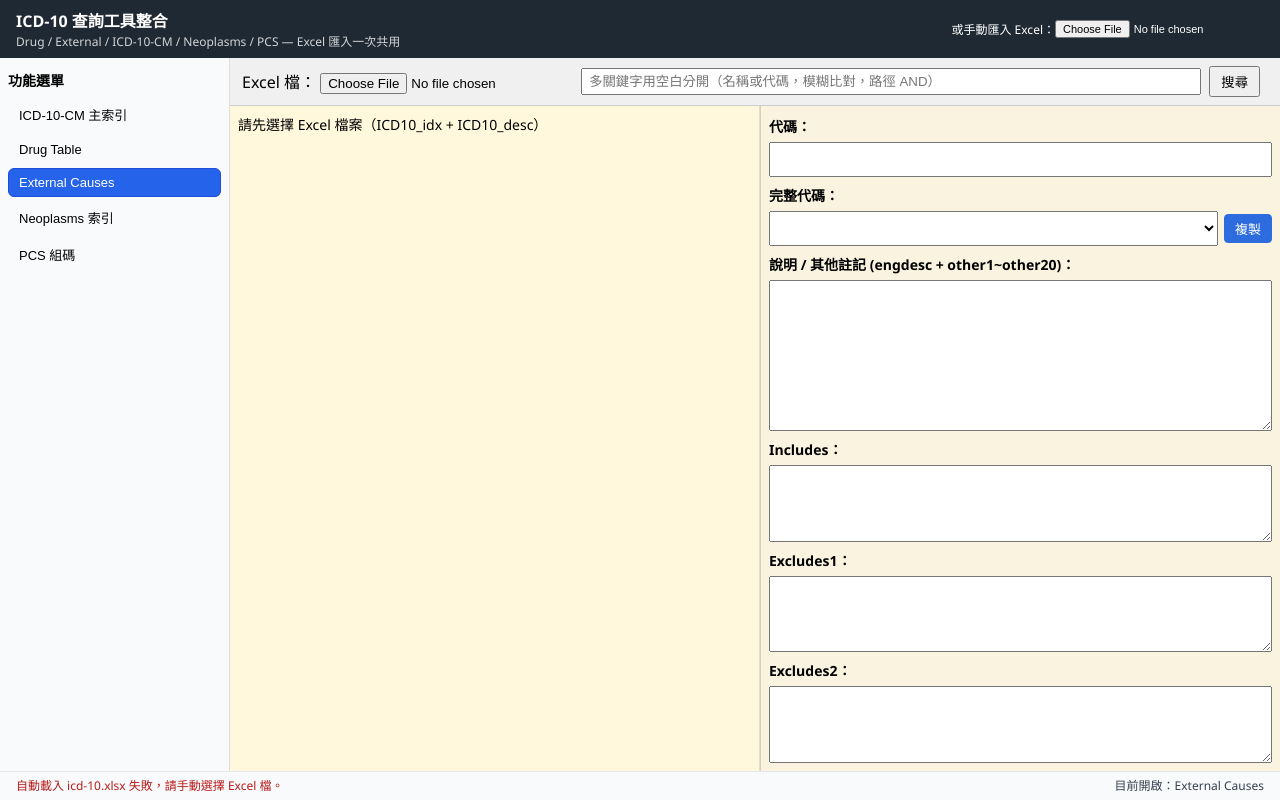
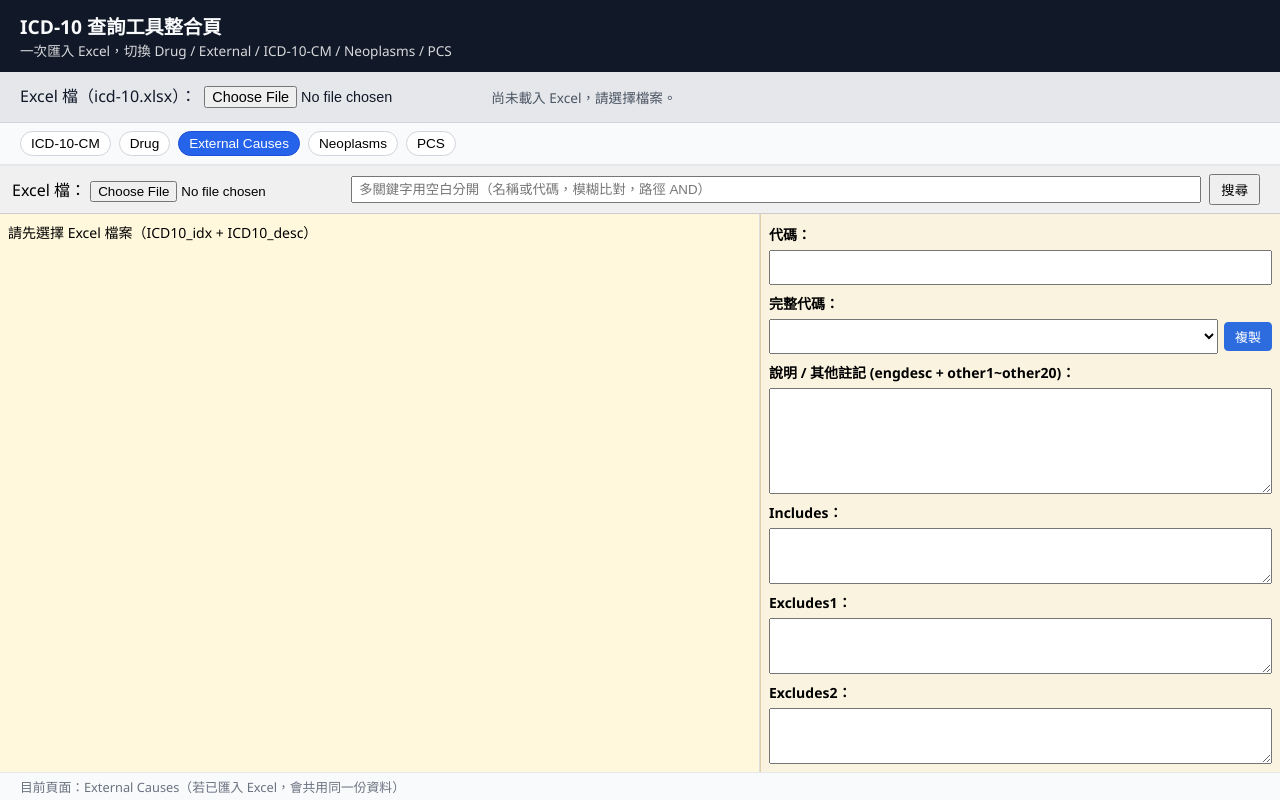
Before and after one commit to kaiyen1977/ICD-10, a plain HTML site: page index.html in a window 1280 px wide. Both pictures are taken after a click on the button "External Causes". Drawn offline with Linux system fonts and the light colour scheme; no server answers.

Commit message:
Update index.html

```diff
--- a/index.html
+++ b/index.html
@@ -1,318 +1,279 @@
 <!DOCTYPE html>
 <html lang="zh-Hant">
 <head>
-  <meta charset="UTF-8">
-  <title>ICD-10 查詢工具整合</title>
+  <meta charset="UTF-8" />
+  <title>ICD-10 工具總入口</title>
 
-  <!-- 讀 Excel 用 -->
+  <!-- XLSX：給 index 讀 Excel 用 -->
   <script src="https://cdn.jsdelivr.net/npm/xlsx@0.18.5/dist/xlsx.full.min.js"></script>
 
   <style>
     body {
       margin: 0;
-      font-family: "Segoe UI", system-ui, sans-serif;
+      font-family: "Segoe UI", system-ui, -apple-system, BlinkMacSystemFont, sans-serif;
+      background: #f5f5f7;
+      color: #111827;
       height: 100vh;
       display: flex;
       flex-direction: column;
     }
     header {
-      padding: 8px 16px;
-      background: #1f2933;
-      color: #fff;
-      font-size: 14px;
+      padding: 12px 20px;
+      background: #111827;
+      color: #f9fafb;
       display: flex;
       flex-wrap: wrap;
       align-items: center;
+      gap: 10px;
+    }
+    header h1 {
+      margin: 0;
+      font-size: 1.2rem;
+      font-weight: 600;
+    }
+    header .sub {
+      font-size: 0.85rem;
+      opacity: 0.85;
+    }
+
+    #top-bar {
+      padding: 10px 20px;
+      display: flex;
+      flex-wrap: wrap;
+      gap: 10px;
+      align-items: center;
+      background: #e5e7eb;
+      border-bottom: 1px solid #d1d5db;
+    }
+    #excelInput {
+      padding: 4px;
+      font-size: 0.9rem;
+    }
+    #excelStatus {
+      font-size: 0.85rem;
+      color: #4b5563;
+      white-space: pre-line;
+    }
+    #excelStatus.error {
+      color: #b91c1c;
+    }
+    #excelStatus.success {
+      color: #065f46;
+    }
+
+    #tool-bar {
+      padding: 8px 20px;
+      display: flex;
       gap: 8px;
-      box-sizing: border-box;
+      border-bottom: 1px solid #e5e7eb;
+      background: #f9fafb;
     }
-    header .title {
-      font-weight: 600;
-      font-size: 16px;
+    .tool-btn {
+      border-radius: 999px;
+      border: 1px solid #d1d5db;
+      padding: 4px 10px;
+      background: white;
+      font-size: 0.85rem;
+      cursor: pointer;
     }
-    header .desc {
-      font-size: 12px;
-      opacity: 0.8;
+    .tool-btn.active {
+      background: #2563eb;
+      border-color: #1d4ed8;
+      color: white;
     }
-    header .right {
-      margin-left: auto;
-      display: flex;
-      align-items: center;
-      gap: 6px;
-      font-size: 12px;
+    .tool-btn:hover:not(.active) {
+      background: #e5e7eb;
     }
+
     main {
       flex: 1;
       display: flex;
-      min-height: 0;
+      flex-direction: column;
     }
-    nav {
-      width: 230px;
-      border-right: 1px solid #ddd;
-      background: #f9fafb;
-      padding: 12px 8px;
-      box-sizing: border-box;
-    }
-    .nav-title {
-      font-weight: 600;
-      margin-bottom: 8px;
-      font-size: 14px;
-    }
-    .nav-btn {
-      width: 100%;
-      text-align: left;
-      padding: 6px 10px;
-      margin-bottom: 4px;
-      font-size: 13px;
-      border-radius: 6px;
-      border: 1px solid transparent;
-      background: transparent;
-      cursor: pointer;
-    }
-    .nav-btn:hover {
-      background: #e5f0ff;
-    }
-    .nav-btn.active {
-      background: #2563eb;
-      color: #fff;
-      border-color: #1d4ed8;
+    #frameWrapper {
+      flex: 1;
+      border-top: 1px solid #e5e7eb;
     }
     #toolFrame {
-      flex: 1;
-      border: none;
       width: 100%;
       height: 100%;
+      border: none;
+      background: white;
     }
-    #statusBar {
-      font-size: 12px;
+
+    #pageStatus {
+      font-size: 0.8rem;
+      padding: 4px 20px;
       color: #6b7280;
-      padding: 4px 16px 6px;
+      background: #f9fafb;
       border-top: 1px solid #e5e7eb;
-      background: #f9fafb;
-      display: flex;
-      justify-content: space-between;
-      gap: 10px;
-      box-sizing: border-box;
-    }
-    #statusBar span {
-      white-space: nowrap;
-      overflow: hidden;
-      text-overflow: ellipsis;
-      max-width: 50%;
-    }
-    #excelStatus {
-      color: #b91c1c; /* 預設紅色：尚未載入或失敗 */
-    }
-    #pageStatus {
-      color: #374151;
-    }
-    #masterExcel {
-      font-size: 11px;
     }
   </style>
+</head>
+<body>
+<header>
+  <div>
+    <h1>ICD-10 查詢工具整合頁</h1>
+    <div class="sub">一次匯入 Excel，切換 Drug / External / ICD-10-CM / Neoplasms / PCS</div>
+  </div>
+</header>
 
-  <script>
-    // ===== 全域共用資料，五個工具頁都從這裡拿 =====
-    window.ICD_SHARED_DATA = {
-      workbook: null,
-      fileName: "",
-      sheets: {
-        icdIdx:      [], // ICD10_idx
-        icdDesc:     [], // ICD10_desc
-        drugIdx:     [], // Drug_idx
-        externalIdx: [], // EXTERNAL_idx
-        neoplasms:   [], // NEOPLASMS
-        pcsTable:    [], // PCS_Table
-        pcsIdx:      []  // PCS_idx
+<div id="top-bar">
+  <label>
+    Excel 檔（icd-10.xlsx）：
+    <input type="file" id="excelInput" accept=".xlsx,.xls" />
+  </label>
+  <div id="excelStatus">尚未載入 Excel，請選擇檔案。</div>
+</div>
+
+<div id="tool-bar">
+  <!-- data-page 必須和 GitHub 上的檔名大小寫一模一樣 -->
+  <button class="tool-btn active" data-page="ICD-10-CM.html">ICD-10-CM</button>
+  <button class="tool-btn" data-page="drug.html">Drug</button>
+  <button class="tool-btn" data-page="external.html">External Causes</button>
+  <button class="tool-btn" data-page="NEOPLASMS.html">Neoplasms</button>
+  <button class="tool-btn" data-page="PCS.html">PCS</button>
+</div>
+
+<main>
+  <div id="frameWrapper">
+    <!-- 一個 iframe 動態切換子頁 -->
+    <iframe id="toolFrame" src="ICD-10-CM.html"></iframe>
+  </div>
+  <div id="pageStatus">
+    目前頁面：ICD-10-CM（請先於上方匯入 Excel 才能查詢）
+  </div>
+</main>
+
+<script>
+  // ===== 全域共用的 Excel 資料（給子頁用）=====
+  // 結構會是：
+  // window.ICD_SHARED_DATA = {
+  //   fileName: "...",
+  //   sheets: {
+  //     icdIdx: [...],
+  //     icdDesc: [...],
+  //     drugIdx: [...],
+  //     externalIdx: [...],
+  //     neoplasms: [...],
+  //     pcsTable: [...],
+  //     pcsIdx: [...]
+  //   }
+  // };
+  window.ICD_SHARED_DATA = { fileName: "", sheets: {} };
+
+  const excelInput   = document.getElementById("excelInput");
+  const excelStatus  = document.getElementById("excelStatus");
+  const pageStatus   = document.getElementById("pageStatus");
+  const toolFrame    = document.getElementById("toolFrame");
+  const toolButtons  = Array.from(document.querySelectorAll(".tool-btn"));
+
+  // 切換工具頁（切換 iframe src）
+  toolButtons.forEach(btn => {
+    btn.addEventListener("click", () => {
+      toolButtons.forEach(b => b.classList.remove("active"));
+      btn.classList.add("active");
+
+      const page = btn.getAttribute("data-page");
+      toolFrame.src = page;
+      pageStatus.textContent = `目前頁面：${btn.textContent}（若已匯入 Excel，會共用同一份資料）`;
+
+      // 每次換頁，等 iframe onload 後再補發一個 "Excel 已載入" 訊號
+      toolFrame.addEventListener("load", () => {
+        if (window.ICD_SHARED_DATA && window.ICD_SHARED_DATA.sheets &&
+            Object.keys(window.ICD_SHARED_DATA.sheets).length > 0) {
+          notifyChildExcelLoaded();
+        }
+      }, { once: true });
+    });
+  });
+
+  // 匯入 Excel：只在 index 做一次
+  excelInput.addEventListener("change", function (e) {
+    const file = e.target.files[0];
+    if (!file) return;
+
+    excelStatus.className = "";
+    excelStatus.textContent = "讀取中…";
+
+    const reader = new FileReader();
+    reader.onload = function (evt) {
+      try {
+        const data = new Uint8Array(evt.target.result);
+        const workbook = XLSX.read(data, { type: "array" });
+
+        if (!workbook.SheetNames || workbook.SheetNames.length === 0) {
+          excelStatus.className = "error";
+          excelStatus.textContent = "Excel 檔沒有任何工作表。";
+          return;
+        }
+
+        const sheets = {};
+
+        workbook.SheetNames.forEach(name => {
+          const lower = name.toLowerCase();
+          const json = XLSX.utils.sheet_to_json(workbook.Sheets[name], { defval: "" });
+
+          if (lower === "icd10_idx") {
+            sheets.icdIdx = json;
+          } else if (lower === "icd10_desc") {
+            sheets.icdDesc = json;
+          } else if (lower === "drug_idx") {
+            sheets.drugIdx = json;
+          } else if (lower === "external_idx" || lower === "external") {
+            sheets.externalIdx = json;
+          } else if (lower === "neoplasms") {
+            sheets.neoplasms = json;
+          } else if (lower === "pcs_table") {
+            sheets.pcsTable = json;
+          } else if (lower === "pcs_idx") {
+            sheets.pcsIdx = json;
+          }
+        });
+
+        window.ICD_SHARED_DATA = {
+          fileName: file.name,
+          sheets: sheets
+        };
+
+        const loadedSheets = Object.keys(sheets)
+          .map(k => `${k}（${sheets[k].length} 筆）`)
+          .join("，");
+
+        excelStatus.className = "success";
+        excelStatus.textContent =
+          `已載入：${file.name}\n` +
+          (loadedSheets ? `已解析工作表：${loadedSheets}` : "（未找到對應的工作表名稱）");
+
+        // 通知目前 iframe 子頁：「Excel 已載入」
+        notifyChildExcelLoaded();
+      } catch (err) {
+        console.error(err);
+        excelStatus.className = "error";
+        excelStatus.textContent = "讀取或解析 Excel 時發生錯誤：" + err.message;
       }
     };
+    reader.onerror = function (err) {
+      console.error(err);
+      excelStatus.className = "error";
+      excelStatus.textContent = "檔案讀取失敗。";
+    };
+    reader.readAsArrayBuffer(file);
+  });
 
-    function setExcelStatus(msg, isError) {
-      const el = document.getElementById("excelStatus");
-      el.textContent = msg || "";
-      if (isError === undefined) return;
-      el.style.color = isError ? "#b91c1c" : "#059669";
+  // 用 postMessage 通知子頁重新從 parent 讀取 ICD_SHARED_DATA
+  function notifyChildExcelLoaded() {
+    if (!toolFrame || !toolFrame.contentWindow) return;
+    toolFrame.contentWindow.postMessage({ type: "ICD_EXCEL_LOADED" }, "*");
+  }
+
+  // 頁面一開始：iframe 載入完成後，如果之前已載入過 Excel，就同步一次
+  toolFrame.addEventListener("load", () => {
+    if (window.ICD_SHARED_DATA && window.ICD_SHARED_DATA.sheets &&
+        Object.keys(window.ICD_SHARED_DATA.sheets).length > 0) {
+      notifyChildExcelLoaded();
     }
-
-    function setPageStatus(msg) {
-      const el = document.getElementById("pageStatus");
-      el.textContent = msg || "";
-    }
-
-    // 解析 workbook，填進 ICD_SHARED_DATA
-    function parseWorkbook(arrayBuffer, fileName) {
-      const wb = XLSX.read(arrayBuffer, { type: "array" });
-      window.ICD_SHARED_DATA.workbook = wb;
-      window.ICD_SHARED_DATA.fileName = fileName || "";
-
-      function sheetJson(possibleNames, fallbackIndex) {
-        let sheet = null;
-        let sheetName = "";
-        for (const name of possibleNames) {
-          if (wb.Sheets[name]) {
-            sheet = wb.Sheets[name];
-            sheetName = name;
-            break;
-          }
-        }
-        if (!sheet && typeof fallbackIndex === "number" &&
-            wb.SheetNames[fallbackIndex]) {
-          sheetName = wb.SheetNames[fallbackIndex];
-          sheet = wb.Sheets[sheetName];
-        }
-        if (!sheet) return { json: [], name: "" };
-        return {
-          json: XLSX.utils.sheet_to_json(sheet, { defval: "" }),
-          name: sheetName
-        };
-      }
-
-      const icdIdx  = sheetJson(["ICD10_idx", "ICD-10_idx", "icd10_idx"], 0);
-      const icdDesc = sheetJson(["ICD10_desc","ICD-10_desc","icd10_desc"], 1);
-      const drugIdx = sheetJson(["Drug_idx","DRUG_idx","drug_idx"], -1);
-      const extIdx  = sheetJson(["EXTERNAL_idx","External_idx","external_idx"], -1);
-      const neo     = sheetJson(["NEOPLASMS","Neoplasms","neoplasms"], -1);
-      const pcsT    = sheetJson(["PCS_Table","PCS_Tabl","pcs_table"], -1);
-      const pcsI    = sheetJson(["PCS_idx","PCS_Idx","pcs_idx"], -1);
-
-      window.ICD_SHARED_DATA.sheets.icdIdx      = icdIdx.json;
-      window.ICD_SHARED_DATA.sheets.icdDesc     = icdDesc.json;
-      window.ICD_SHARED_DATA.sheets.drugIdx     = drugIdx.json;
-      window.ICD_SHARED_DATA.sheets.externalIdx = extIdx.json;
-      window.ICD_SHARED_DATA.sheets.neoplasms   = neo.json;
-      window.ICD_SHARED_DATA.sheets.pcsTable    = pcsT.json;
-      window.ICD_SHARED_DATA.sheets.pcsIdx      = pcsI.json;
-
-      const msg =
-        "Excel 載入成功：" + (fileName || "(未命名)") +
-        " ｜ ICD_idx:"      + icdIdx.json.length +
-        " / desc:"          + icdDesc.json.length +
-        " / Drug:"          + drugIdx.json.length +
-        " / External:"      + extIdx.json.length +
-        " / Neo:"           + neo.json.length +
-        " / PCS_Table:"     + pcsT.json.length +
-        " / PCS_idx:"       + pcsI.json.length;
-
-      setExcelStatus(msg, false);
-
-      // 通知目前 iframe：資料已更新（子頁如果有需要可以監聽）
-      const frame = document.getElementById("toolFrame");
-      if (frame && frame.contentWindow) {
-        frame.contentWindow.postMessage({ type: "ICD_EXCEL_LOADED" }, "*");
-      }
-    }
-
-    // 嘗試自動載入同資料夾的 icd-10.xlsx（需要透過 http 伺服器開啟）
-    async function tryAutoLoadExcel() {
-      try {
-        const resp = await fetch("icd-10.xlsx");
-        if (!resp.ok) throw new Error("HTTP 狀態 " + resp.status);
-        const buf = await resp.arrayBuffer();
-        parseWorkbook(buf, "icd-10.xlsx");
-
-        const uploadDiv = document.getElementById("uploadArea");
-        if (uploadDiv) uploadDiv.style.display = "none";
-      } catch (e) {
-        console.warn("自動載入 icd-10.xlsx 失敗：", e);
-        setExcelStatus("自動載入 icd-10.xlsx 失敗，請手動選擇 Excel 檔。", true);
-        const uploadDiv = document.getElementById("uploadArea");
-        if (uploadDiv) uploadDiv.style.display = "inline-flex";
-      }
-    }
-
-    window.addEventListener("DOMContentLoaded", () => {
-      const fileInput = document.getElementById("masterExcel");
-      const uploadArea = document.getElementById("uploadArea");
-
-      // 手動匯入
-      fileInput.addEventListener("change", (e) => {
-        const f = e.target.files[0];
-        if (!f) {
-          setExcelStatus("尚未選擇 Excel 檔案", true);
-          return;
-        }
-        setExcelStatus("讀取中：" + f.name + " …", false);
-        const reader = new FileReader();
-        reader.onload = function(evt) {
-          try {
-            parseWorkbook(evt.target.result, f.name);
-          } catch (err) {
-            console.error(err);
-            setExcelStatus("解析 Excel 失敗：" + err.message, true);
-          }
-        };
-        reader.onerror = function(err) {
-          console.error(err);
-          setExcelStatus("讀取檔案失敗", true);
-        };
-        reader.readAsArrayBuffer(f);
-      });
-
-      // 左邊按鈕切換工具頁
-      const btns = document.querySelectorAll(".nav-btn");
-      const frame = document.getElementById("toolFrame");
-
-      function loadPage(page, btn) {
-        frame.src = page;
-        btns.forEach(b => b.classList.remove("active"));
-        btn.classList.add("active");
-        setPageStatus("目前開啟：" + btn.textContent.trim());
-      }
-
-      btns.forEach(btn => {
-        btn.addEventListener("click", () => {
-          const page = btn.getAttribute("data-page");
-          loadPage(page, btn);
-        });
-      });
-
-      // 預設先開 ICD-10-CM
-      const defaultBtn =
-        document.querySelector('.nav-btn[data-page="ICD-10-CM.html"]') || btns[0];
-      if (defaultBtn) {
-        loadPage(defaultBtn.getAttribute("data-page"), defaultBtn);
-      }
-
-      // 初始狀態
-      setExcelStatus("嘗試自動載入同資料夾的 icd-10.xlsx …", false);
-      setPageStatus("請先確認上方 Excel 已載入，再從左側選工具。");
-
-      // 嘗試自動載入
-      tryAutoLoadExcel();
-    });
-  </script>
-</head>
-<body>
-  <header>
-    <div>
-      <div class="title">ICD-10 查詢工具整合</div>
-      <div class="desc">Drug / External / ICD-10-CM / Neoplasms / PCS — Excel 匯入一次共用</div>
-    </div>
-
-    <div class="right">
-      <div id="uploadArea" style="display:none;">
-        <span>或手動匯入 Excel：</span>
-        <input type="file" id="masterExcel" accept=".xlsx,.xls">
-      </div>
-    </div>
-  </header>
-
-  <main>
-    <nav>
-      <div class="nav-title">功能選單</div>
-      <button class="nav-btn" data-page="ICD-10-CM.html">ICD-10-CM 主索引</button>
-      <button class="nav-btn" data-page="drug.html">Drug Table</button>
-      <button class="nav-btn" data-page="external.html">External Causes</button>
-      <button class="nav-btn" data-page="neoplasms.html">Neoplasms 索引</button>
-      <button class="nav-btn" data-page="pcs.html">PCS 組碼</button>
-    </nav>
-
-    <iframe id="toolFrame" src=""></iframe>
-  </main>
-
-  <div id="statusBar">
-    <span id="excelStatus"></span>
-    <span id="pageStatus"></span>
-  </div>
+  });
+</script>
 </body>
 </html>
```
